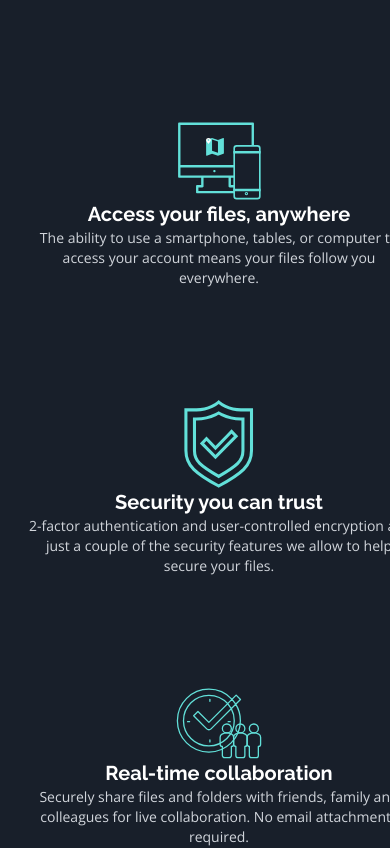
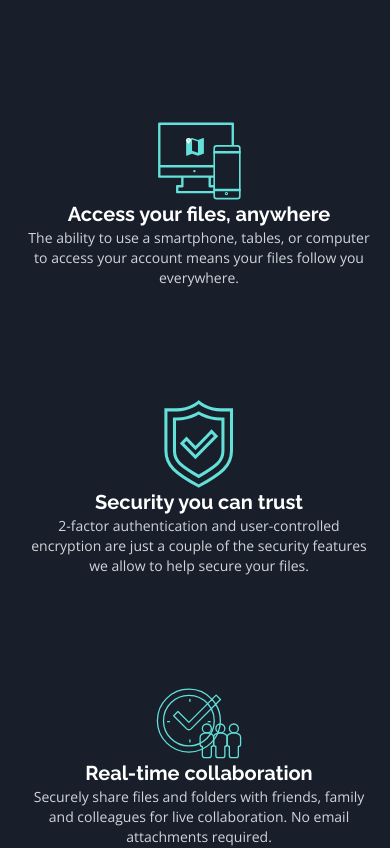
Before and after one commit to wait4ndbleed/fylo-dark-theme-landing-page, a Next.js app: page / in a window 390 px wide. Shown: the part 700-1548 px from the top of the page. Built offline with nearby package versions, Linux system fonts and the light colour scheme.

Commit message:
Update page.tsx

```diff
--- a/src/app/page.tsx
+++ b/src/app/page.tsx
@@ -92,7 +92,7 @@ export default function Home() {
             </button>
           </div>
           <section className="w-screen">
-            <div className="container max-w-4xl m-auto grid md:grid-cols-2 gap-28">
+            <div className="container max-w-4xl m-auto grid md:grid-cols-2 gap-28 pr-10 md:pr-0">
               <div className="flex flex-col items-center">
                 <img src="./assets/images/icon-access-anywhere.svg" alt="" />
                 <h2
```
